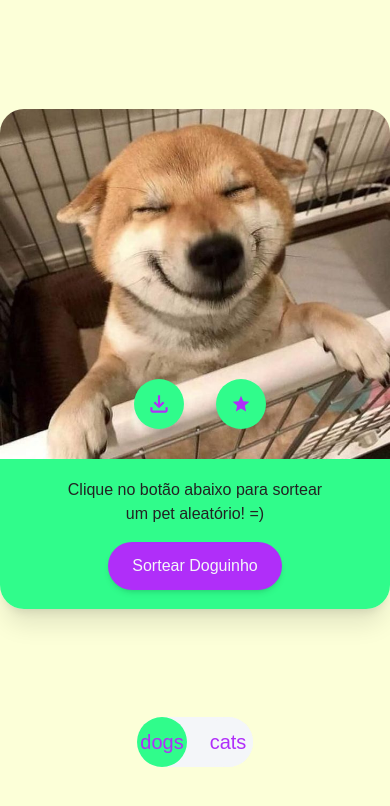
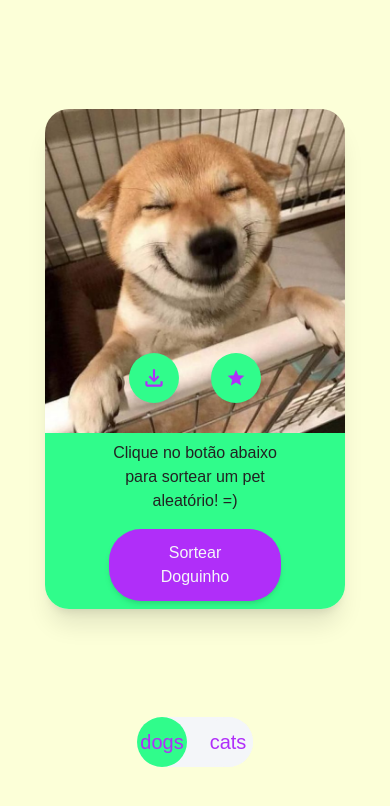
Before and after one commit to adejuniorr/pets-and-tips, a Next.js app in the folder pets-and-tips-project/: page / in a window 390 px wide. Shown: the top 806 px of the page. Built offline with nearby package versions, Linux system fonts and the light colour scheme; a web font is replaced by a local one.

Commit message:
:wrench: few chores on responsivity

```diff
--- a/pets-and-tips-project/app/ui/drawers/PetsDrawer.tsx
+++ b/pets-and-tips-project/app/ui/drawers/PetsDrawer.tsx
@@ -41,7 +41,7 @@ export const PetsDrawer = ({
   };
 
   return (
-    <div className="bg-foreground w-[400px] h-[500px] rounded-[24px] shadow-xl overflow-hidden">
+    <div className="bg-foreground sm:w-[400px] w-[300px] h-[500px] rounded-[24px] shadow-xl overflow-hidden flex flex-col">
       <div className="h-[350px] overflow-hidden bg-purple-800 flex items-center justify-center">
         {isLoadingImg ? (
           <Image
@@ -62,7 +62,7 @@ export const PetsDrawer = ({
           />
         )}
       </div>
-      <div className="relative bottom-[80px] left-[100px] bg-white w-[200px] h-[0px]">
+      <div className="relative bottom-[80px] bg-white h-0">
         <span className="flex items-center justify-center gap-8">
           <IconButton
             icon={<MdOutlineFileDownload />}
@@ -73,7 +73,7 @@ export const PetsDrawer = ({
           <IconButton icon={<MdStar />} />
         </span>
       </div>
-      <div className="bg-green-200 px-16 h-[150px] flex flex-col gap-4 items-center justify-center">
+      <div className="bg-green-200 px-16 py-2 sm:h-[150px] h-[180px] flex flex-col gap-4 items-center justify-center">
         <p className="text-center">
           Clique no botão abaixo para sortear um pet aleatório! =)
         </p>
--- a/pets-and-tips-project/tailwind.config.ts
+++ b/pets-and-tips-project/tailwind.config.ts
@@ -21,6 +21,12 @@ const config: Config = {
         "green-800": "#11AB56",
       },
     },
+    screens: {
+      sm: "640px",
+      md: "768px",
+      lg: "1024px",
+      xl: "1280px",
+    }
   },
   plugins: [],
 };
```
